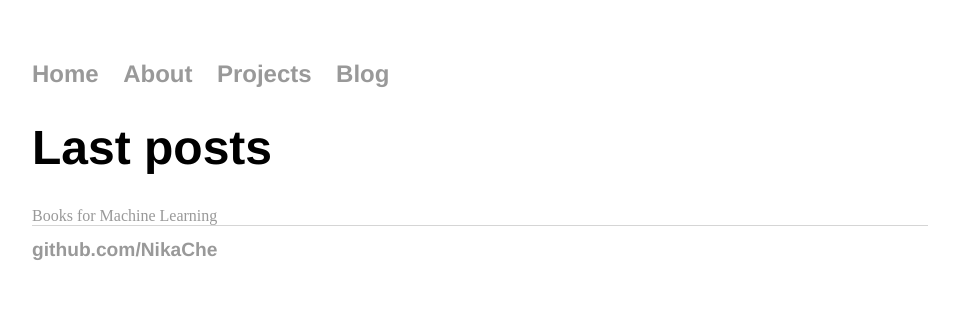
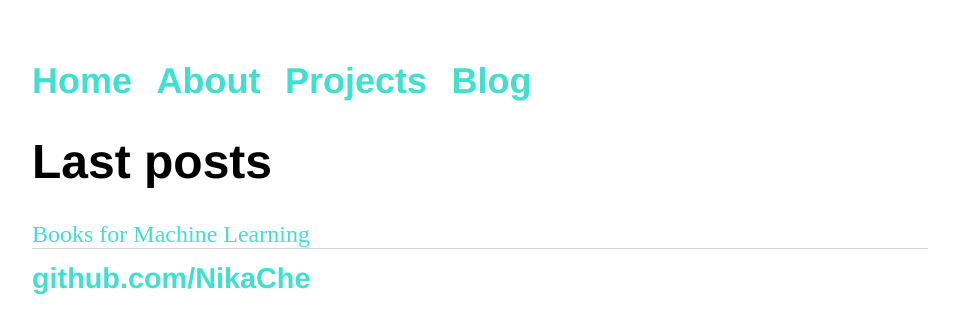
Before and after one commit to NikaChe/nikache.github.io, a Jekyll site: the page built from index.html, in a window 1280 px wide. Shown: the top 334 px of the page, without its empty margins (160-1119 px from the left). Built offline with Jekyll 4.4.1, drawn with Linux system fonts in a browser that asks for light colours.

Commit message:
Update main.css

```diff
--- a/css/main.css
+++ b/css/main.css
@@ -14,9 +14,11 @@ nav ul li, footer ul li {
 }
 a {
     text-decoration: none;
-    color: #999;
+    font-size: 1.5em;
+    color: #40E0D0;
 }
 a:hover {
+    color: #40E0D0;
     text-decoration: underline;
 }
 h1 {
```
